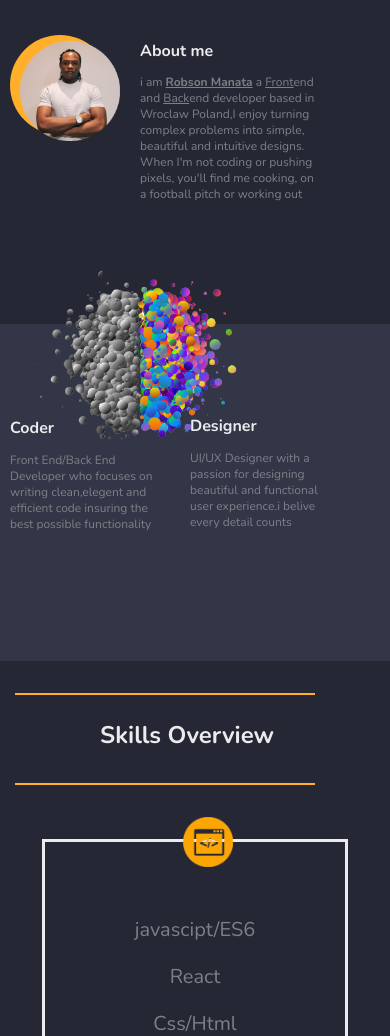
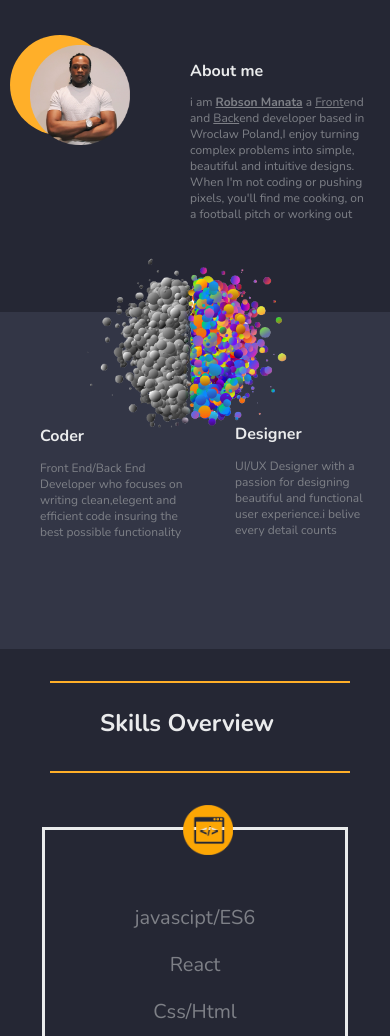
Before and after one commit to robsonmanata/Portfolio, a Node server app: page /about in a window 390 px wide; the page is wider, and only the part inside the window is pictured. Shown: the part 54-1090 px from the top of that part. Run offline with Node 20, Linux system fonts and the light colour scheme; some libraries are stand-ins or nearby versions; some web fonts are replaced.

Commit message:
blog page and portfolio responsive design and content addition

```diff
--- a/public/Css/styles.css
+++ b/public/Css/styles.css
@@ -748,8 +762,10 @@ padding: 2px;
   display: inline-block;
   position: relative;
   width: 350px;
-  right: 100px;
-  bottom: 30px;
+  right: 0px;
+    left: 300px;
+    height: 400px;
+    bottom: 0px;
 }
 .coderDesign{
 padding-left: 140px;
@@ -1298,14 +1316,16 @@ width: 140px;
     height: 100px;
     position: absolute;
     right: 0px;
-    top: 95px;
+    top: 10px;
     left: 20px;
-    bottom: 300px;
+    bottom: 0px;
   }
   .about{
     width: 180px;
-    right: 30px;
-    bottom: 110px;
+    right: 0px;
+    left: 20px;
+    bottom: 90px;
+    height:0px;
   }
   .mypic h1{
    font-size: 1rem;
@@ -1318,9 +1338,9 @@ width: 140px;
     margin-left: 0px;
     width: 150px;
     position: relative;
-    right: 130px;
+    right: 100px;
     bottom: 270px;
-    top: 80px;
+    top: 100px;
   }
   .coder h1{
     font-size: 1rem;
@@ -1336,13 +1356,15 @@ width: 140px;
 .coderimg img{
   width: 300px;
     position: relative;
-    top: 0;
+    top: 0px;
+    left:50px;
 }
 .designer{
   width: 150px;
   margin-left: 5px;
-  bottom: 390px;
-    left: 45px;
+  bottom: 370px;
+    left: 90px;
+
 
 
 }
@@ -1365,7 +1387,10 @@ width: 140px;
 margin-left: 100px;
 }
 .skillOvervieline1{
-  left:15px;
+  left:50px;
+}
+.skillOvervieline2{
+  left:50px;
 }
 .bottom-container{
   position: relative;
--- a/views/about.ejs
+++ b/views/about.ejs
@@ -2,8 +2,10 @@
 
 
 <div class="mypic">
-  <div class="circle"></div>
+  <div class="circle">
   <img src="circle-cropped.png" alt="">
+  </div>
+
   <div class="about">
     <h1>About me</h1>
     <p>i am <b><ins>Robson Manata</ins></b> a <ins>Front</ins>end and <ins>Back</ins>end developer based in Wroclaw Poland,I enjoy turning complex problems into simple, beautiful and intuitive designs. When I'm not coding or pushing pixels, you'll find me cooking, on a football pitch or working out </p>
--- a/views/partials/header.ejs
+++ b/views/partials/header.ejs
@@ -30,7 +30,7 @@
 
         <a href="/">  <img src="presto-1-removebg-preview.png" alt=""></a>
         <a class="aboutspace" href="/about">About</a>
-        <a href="#serviceSection">Services</a>
+        <a href="/#serviceSection">Services</a>
         <a href="/portfolio">Portfolio</a>
         <a href="/blog">Blog</a>
         <a class="morphism" href="#contactSection">Hire Me</a>
```
Also changed, not shown: other parts of public/Css/styles.css (+43 -17 lines), views/blog.ejs (+14 -5 lines), views/home.ejs (+9 -8 lines), views/portfolio.ejs (+9 -7 lines), public/Screenshot (97).png (added).
